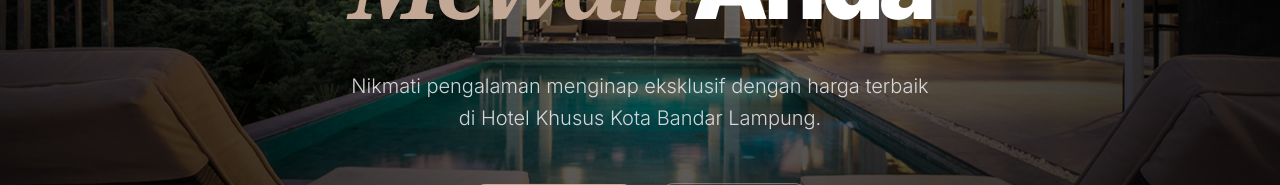
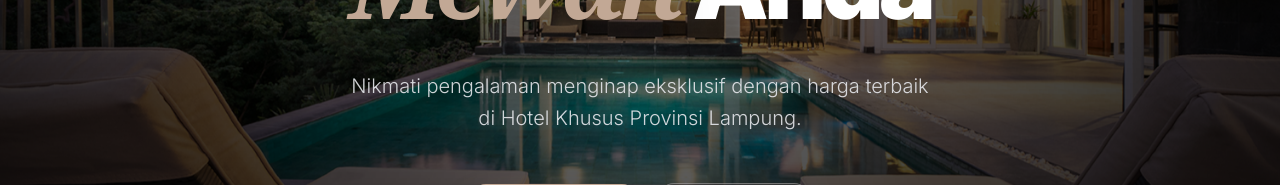
Before and after one commit to hafizahalfitra/booking-hotel, a Next.js app in the folder WEB/: page / in a window 1280 px wide. Shown: the part 459-644 px from the top of the page. Built offline with nearby package versions, Linux system fonts and the light colour scheme; no server answers.

Commit message:
penyesuaian penulisan pada hero

```diff
--- a/WEB/components/hero.tsx
+++ b/WEB/components/hero.tsx
@@ -38,7 +38,7 @@ const Hero = () => {
                 {/* Deskripsi */}
                 <p className="text-sm md:text-xl text-gray-200/90 max-w-2xl mb-12 leading-relaxed font-light">
                     Nikmati pengalaman menginap eksklusif dengan harga terbaik <br className="hidden md:block" />
-                    di Hotel Khusus Kota Bandar Lampung.
+                    di Hotel Khusus Provinsi Lampung.
                 </p>
 
                 {/* CTA Buttons */}
```
